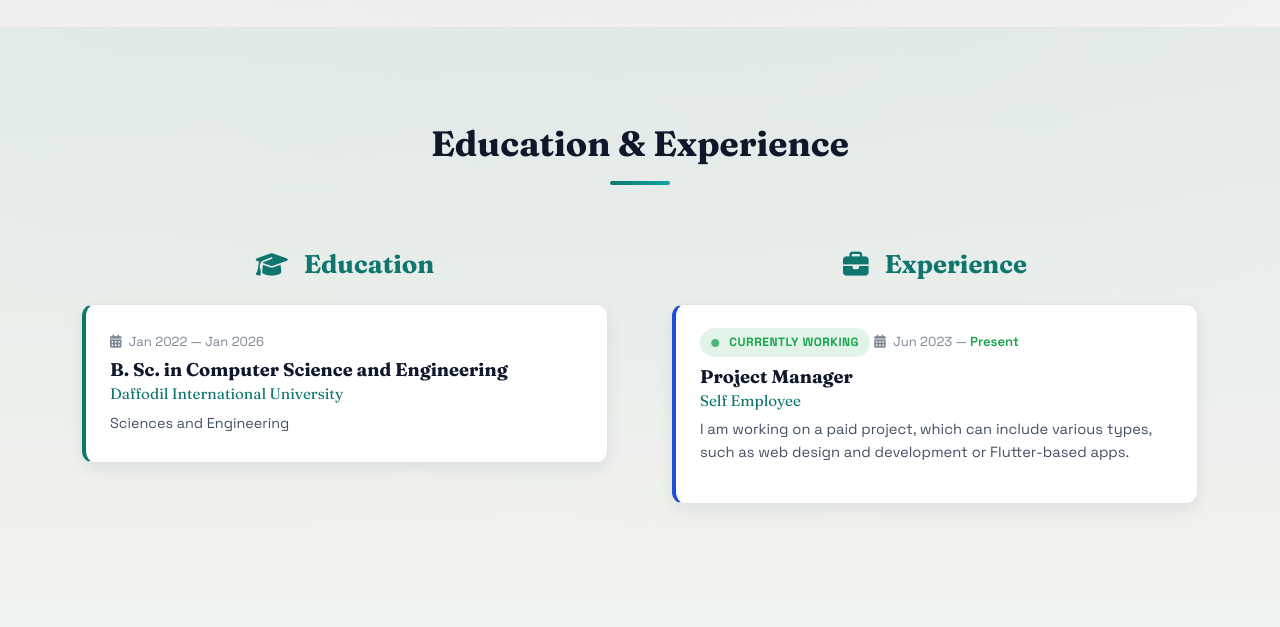
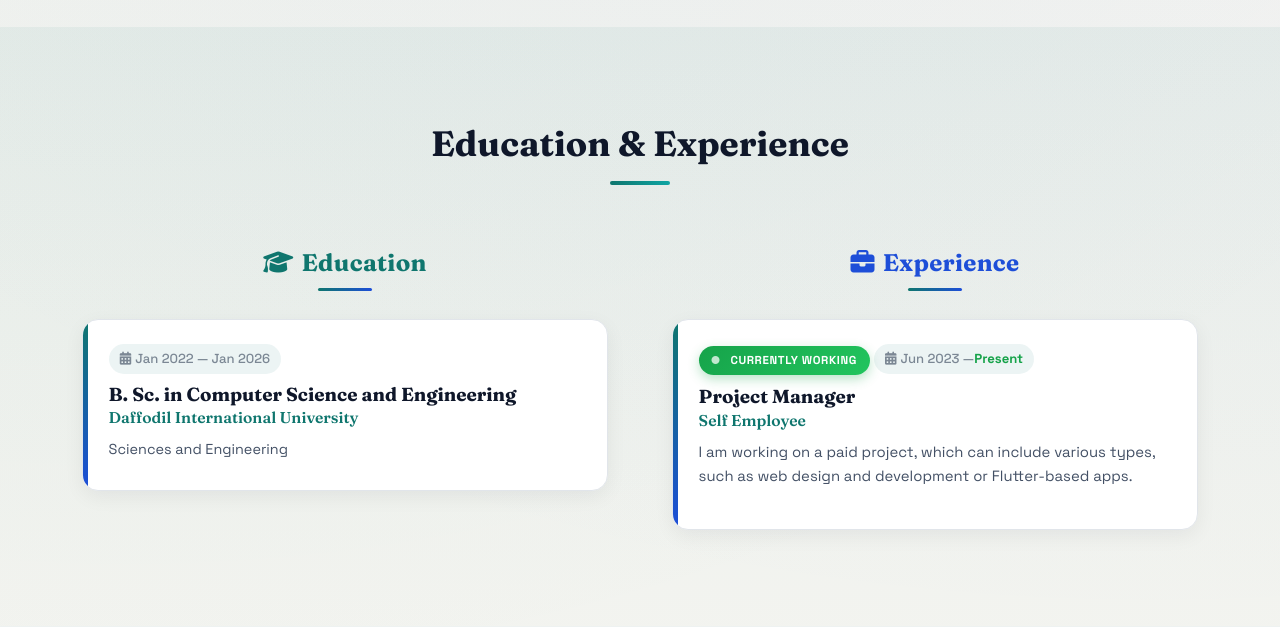
Before and after one commit to ijanan/Protfolio-WebSetup, a Django app: page / in a window 1280 px wide. Shown: the part 1700-2327 px from the top of the page. Run offline with Django 3.2, Linux system fonts and the light colour scheme; data comes from the database, SQL or seed files in the repository; data that the repository does not hold is empty.

Commit message:
Add custom /edit-profile/ page (admin workaround) + beautiful Education/Experience cards

```diff
--- a/core/forms.py
+++ b/core/forms.py
@@ -1,5 +1,5 @@
 from django import forms
-from .models import ContactMessage
+from .models import ContactMessage, Profile
 
 
 class ContactForm(forms.ModelForm):
@@ -35,3 +35,32 @@ class ContactForm(forms.ModelForm):
         if cleaned_data.get('website'):
             raise forms.ValidationError("Spam detected.")
         return cleaned_data
+
+
+class ProfileForm(forms.ModelForm):
+    """Plain form used by the custom /edit-profile/ page.
+
+    Bypasses the Django admin change form entirely, so it keeps working
+    even if the admin misbehaves on a hosting provider.
+    """
+
+    class Meta:
+        model = Profile
+        fields = [
+            'name', 'title', 'typing_texts', 'hero_tagline',
+            'bio', 'academic_summary',
+            'photo', 'resume',
+            'email', 'github_url', 'linkedin_url', 'telegram_url',
+        ]
+        widgets = {
+            'bio': forms.Textarea(attrs={'rows': 6, 'class': 'form-control'}),
+            'hero_tagline': forms.Textarea(attrs={'rows': 3, 'class': 'form-control'}),
+            'academic_summary': forms.Textarea(attrs={'rows': 3, 'class': 'form-control'}),
+            'typing_texts': forms.TextInput(attrs={'class': 'form-control'}),
+            'name': forms.TextInput(attrs={'class': 'form-control'}),
+            'title': forms.TextInput(attrs={'class': 'form-control'}),
+            'email': forms.EmailInput(attrs={'class': 'form-control'}),
+            'github_url': forms.URLInput(attrs={'class': 'form-control'}),
+            'linkedin_url': forms.URLInput(attrs={'class': 'form-control'}),
+            'telegram_url': forms.URLInput(attrs={'class': 'form-control'}),
+        }
--- a/core/urls.py
+++ b/core/urls.py
@@ -10,4 +10,5 @@ urlpatterns = [
     path('blog/<slug:slug>/', views.blog_detail, name='blog_detail'),
     path('contact/', views.contact_submit, name='contact_submit'),
     path('download-resume/', views.download_resume, name='download_resume'),
+    path('edit-profile/', views.edit_profile, name='edit_profile'),
 ]
--- a/core/views.py
+++ b/core/views.py
@@ -4,17 +4,19 @@ import mimetypes
 import os
 
 from django.conf import settings
+from django.contrib.auth.decorators import login_required
 from django.core.cache import cache
 from django.core.mail import EmailMessage
 from django.http import FileResponse, JsonResponse
-from django.shortcuts import render, get_object_or_404
+from django.shortcuts import render, get_object_or_404, redirect
 from django.core.paginator import Paginator
+from django.contrib.auth import get_user_model
 
 from .models import (
     Profile, Skill, Education, Experience, Project,
     BlogPost,
 )
-from .forms import ContactForm
+from .forms import ContactForm, ProfileForm
 from .github_sync import maybe_sync_github_projects
 
 
@@ -138,3 +140,27 @@ def download_resume(request):
         as_attachment=True,
         filename=f"{profile.name.replace(' ', '_')}_Resume.pdf",
     )
+
+
+@login_required
+def edit_profile(request):
+    """Custom profile editor that works independently of the Django admin.
+
+    This is a reliable alternative when the admin change form misbehaves
+    on a host. Any logged-in staff/superuser can edit the singleton Profile.
+    """
+    profile = Profile.objects.first()
+    if profile is None:
+        profile = Profile.objects.create(
+            name='Your Name', title='Your Title', bio='About you.', email='you@example.com'
+        )
+
+    if request.method == 'POST':
+        form = ProfileForm(request.POST, request.FILES, instance=profile)
+        if form.is_valid():
+            form.save()
+            return redirect('core:edit_profile')
+    else:
+        form = ProfileForm(instance=profile)
+
+    return render(request, 'edit_profile.html', {'form': form, 'profile': profile})
--- a/static/css/style.css
+++ b/static/css/style.css
@@ -2257,7 +2257,7 @@ img {
 }
 
 /* ============================================================
-   Education (left) / Experience (right) - clean card layout
+   Education (left) / Experience (right) - beautiful cards
    ============================================================ */
 .edu-exp-row {
     display: flex;
@@ -2272,92 +2272,113 @@ img {
 }
 
 .edu-exp-heading {
-    font-size: 1.6rem;
+    position: relative;
+    font-size: 1.5rem;
     font-weight: 700;
-    margin-bottom: 1.5rem;
+    margin-bottom: 1.75rem;
     text-align: center;
-    color: var(--accent, #0f766e);
-    display: flex;
-    align-items: center;
-    justify-content: center;
-    gap: 0.5rem;
-}
+    letter-spacing: 0.3px;
+}
+
+.edu-exp-heading::after {
+    content: "";
+    display: block;
+    width: 54px;
+    height: 3px;
+    margin: 0.6rem auto 0;
+    border-radius: 4px;
+    background: linear-gradient(90deg, var(--accent, #0f766e), var(--accent-3, #1d4ed8));
+}
+
+.edu-exp-col:first-child .edu-exp-heading { color: var(--accent, #0f766e); }
+.edu-exp-col:last-child  .edu-exp-heading { color: var(--accent-3, #1d4ed8); }
 
 .ee-list {
     display: flex;
     flex-direction: column;
-    gap: 1.25rem;
+    gap: 1.4rem;
 }
 
 .ee-card {
     position: relative;
     background: var(--bg-card, #fff);
     border: 1px solid var(--border-color, #e5e7eb);
-    border-left: 4px solid var(--accent, #0f766e);
-    border-radius: 12px;
-    padding: 1.35rem 1.5rem;
-    box-shadow: var(--shadow-sm, 0 4px 14px rgba(0,0,0,0.06));
-    transition: transform 0.3s ease, box-shadow 0.3s ease;
+    border-radius: 16px;
+    padding: 1.5rem 1.6rem 1.5rem 1.6rem;
+    box-shadow: 0 6px 20px rgba(15, 23, 42, 0.06);
+    transition: transform 0.35s ease, box-shadow 0.35s ease, border-color 0.35s ease;
+    overflow: hidden;
+}
+
+.ee-card::before {
+    content: "";
+    position: absolute;
+    left: 0; top: 0; bottom: 0;
+    width: 5px;
+    background: linear-gradient(180deg, var(--accent, #0f766e), var(--accent-3, #1d4ed8));
 }
 
 .ee-card:hover {
-    transform: translateY(-3px);
-    box-shadow: var(--shadow-md, 0 10px 24px rgba(0,0,0,0.10));
-}
-
-.edu-exp-col:last-child .ee-card {
-    border-left-color: var(--accent-3, #1d4ed8);
-}
-
-.ee-date {
-    display: inline-block;
-    font-size: 0.82rem;
-    color: var(--text-muted, #6b7280);
-    margin-bottom: 0.4rem;
-}
-
-.ee-present {
-    color: #16a34a;
-    font-weight: 600;
+    transform: translateY(-6px);
+    box-shadow: 0 16px 36px rgba(15, 23, 42, 0.12);
+    border-color: transparent;
 }
 
 .ee-current-badge {
     display: inline-flex;
     align-items: center;
-    gap: 0.35rem;
-    background: rgba(22, 163, 74, 0.12);
-    color: #16a34a;
-    font-size: 0.75rem;
+    gap: 0.4rem;
+    background: linear-gradient(135deg, #16a34a, #22c55e);
+    color: #fff;
+    font-size: 0.72rem;
     font-weight: 700;
     text-transform: uppercase;
-    letter-spacing: 0.5px;
+    letter-spacing: 0.6px;
+    padding: 0.3rem 0.8rem;
+    border-radius: 20px;
+    margin-bottom: 0.7rem;
+    box-shadow: 0 4px 12px rgba(22, 163, 74, 0.3);
+}
+
+.ee-current-badge .fa-circle {
+    font-size: 0.5rem;
+    animation: eePulse 1.6s infinite;
+}
+
+@keyframes eePulse {
+    0%, 100% { opacity: 1; }
+    50% { opacity: 0.35; }
+}
+
+.ee-date {
+    display: inline-flex;
+    align-items: center;
+    font-size: 0.82rem;
+    font-weight: 500;
+    color: var(--text-muted, #6b7280);
+    background: rgba(15, 118, 110, 0.08);
     padding: 0.25rem 0.7rem;
     border-radius: 20px;
     margin-bottom: 0.6rem;
 }
 
-.ee-current-badge .fa-circle {
-    font-size: 0.5rem;
-    animation: eePulse 1.6s infinite;
-}
-
-@keyframes eePulse {
-    0%, 100% { opacity: 1; }
-    50% { opacity: 0.35; }
+.ee-present {
+    color: #16a34a;
+    font-weight: 700;
 }
 
 .ee-title {
-    font-size: 1.15rem;
+    font-size: 1.18rem;
     font-weight: 700;
     margin-bottom: 0.2rem;
     color: var(--text-primary, #111827);
 }
 
 .ee-sub {
-    font-size: 0.95rem;
-    font-weight: 500;
+    font-size: 0.98rem;
+    font-weight: 600;
     color: var(--accent, #0f766e);
-    margin-bottom: 0.5rem;
+    margin-bottom: 0.55rem;
 }
 
 .ee-field {
@@ -2369,14 +2390,14 @@ img {
 .ee-gpa {
     font-size: 0.9rem;
     color: var(--text-secondary, #4b5563);
-    margin-top: 0.3rem;
+    margin-top: 0.35rem;
 }
 
 .ee-desc {
-    font-size: 0.92rem;
+    font-size: 0.93rem;
     color: var(--text-secondary, #4b5563);
-    line-height: 1.6;
-    margin-top: 0.5rem;
+    line-height: 1.65;
+    margin-top: 0.55rem;
 }
 
 @media (max-width: 991.98px) {
```
Also changed, not shown: templates/edit_profile.html (added, +96 -0 lines).
